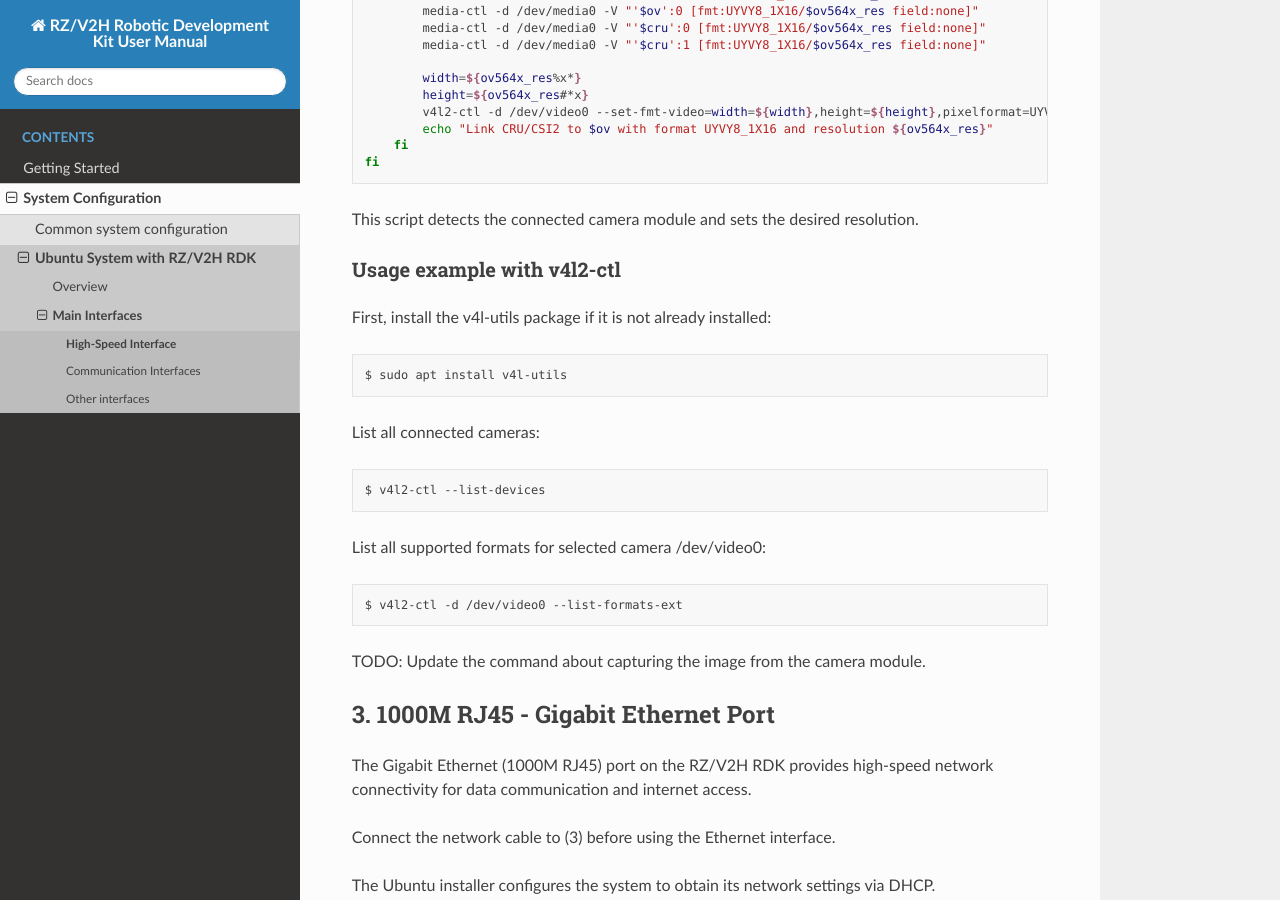
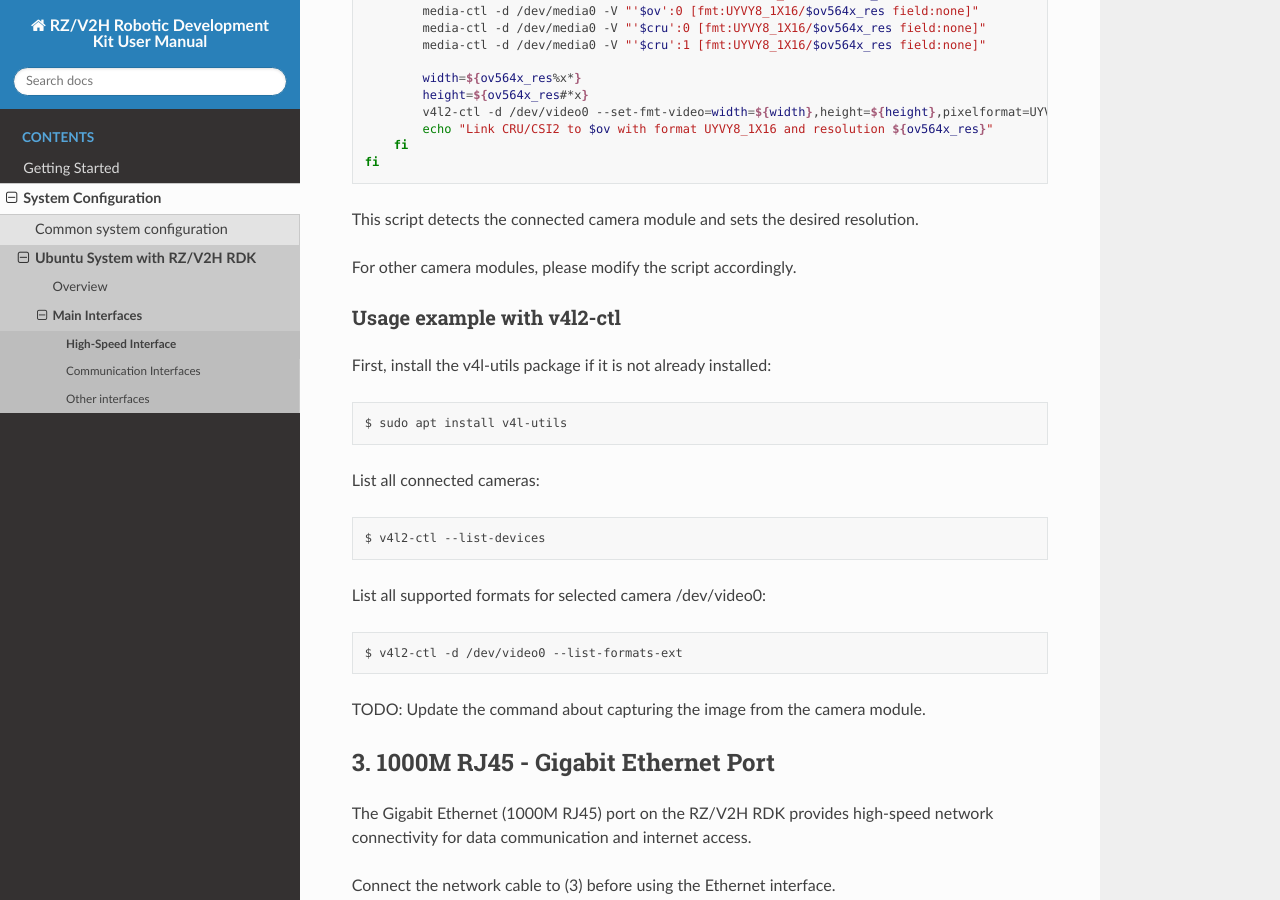
Before and after one commit to renesas-rdk/rzv2h_rdk_documentation, a Sphinx documentation site: the page built from source/1_system_configuration/high_speed_interfaces.rst, in a window 1280 px wide and 900 px high, scrolled down 2161 px. Built offline with Sphinx 7.4.7 and the Read the Docs theme 3.1.0, drawn with Linux system fonts in a browser that asks for light colours.

Commit message:
doc: fix build error and hightlight camera setup script
Signed-off-by: Cong Nguyen <cong.nguyen.zn@renesas.com>

```diff
--- a/source/1_system_configuration/communication_interface.rst
+++ b/source/1_system_configuration/communication_interface.rst
@@ -88,7 +88,7 @@
 - PCM (Pulse Code Modulation)
 
 Pin Out Diagram
-""""""""""""""
+""""""""""""""""""
 
 .. figure:: images/GPIO_block.png
    :alt: RZ/V2H RDK Raspberry Pi GPIO 40-pin Header Pin Out
--- a/source/1_system_configuration/high_speed_interfaces.rst
+++ b/source/1_system_configuration/high_speed_interfaces.rst
@@ -108,6 +108,8 @@
     fi
 
 This script detects the connected camera module and sets the desired resolution.
+
+For other camera modules, please modify the script accordingly.
 
 Usage example with v4l2-ctl
 ^^^^^^^^^^^^^^^^^^^^^^^^^^^^^^^^^^^^^
```
